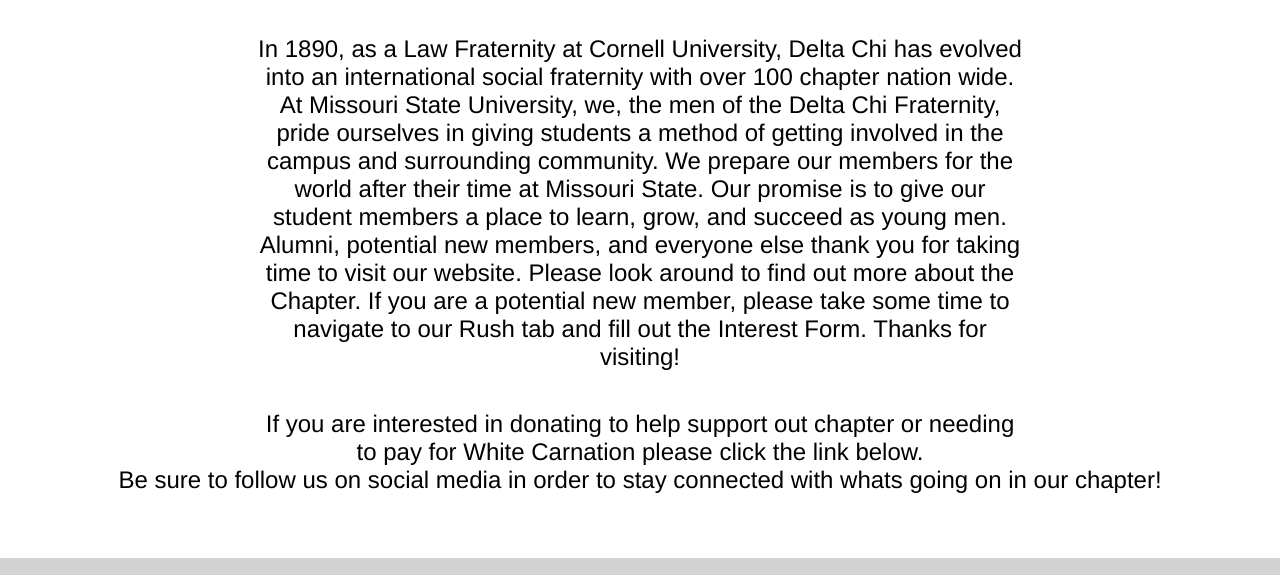
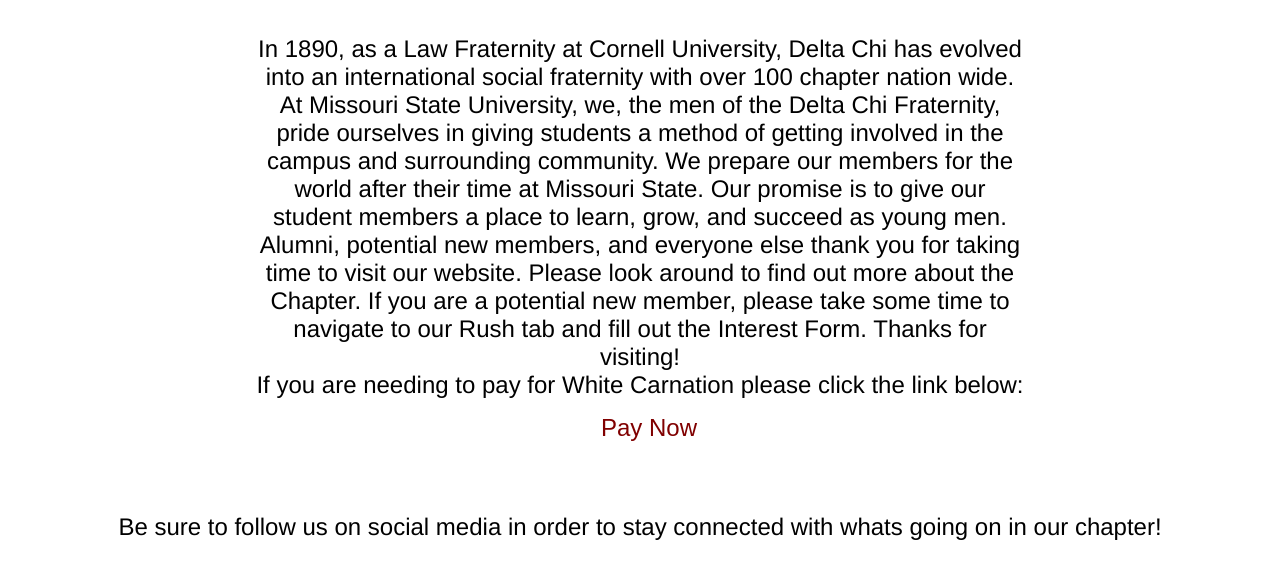
Before and after one commit to mason-wheeler/DeltaChiWebsite, a plain HTML site: page new_website/index.html in a window 1280 px wide. Shown: the part 1005-1580 px from the top of the page. Drawn offline with Linux system fonts and the light colour scheme.

Commit message:
added paypal link to index.html

```diff
--- a/new_website/index.html
+++ b/new_website/index.html
@@ -23,7 +23,7 @@
 </ul>
 <img src="chapter_edit.jpg" class="responsive">
 <hr>
-<p class="maroon"> Promote Friendship | Develop Character | Advance Justice | Education </p>
+<p class="maroon"> Promoting Friendship | Developing Character | Advancing Justice | Assisting in the Acquisition of a Sound Education </p>
 
 <p class="title">The Missouri State University Delta Chi Chapter</p>
 
@@ -40,17 +40,26 @@
 
     </div>
 
+    <br><br><br><br><br><br><br><br>
 
-
-    <br><br><br><br><br><br><br>
+    <div class="social">
     <p>
-        <a class="main"> If you are interested in donating to help support out chapter or needing to pay for White Carnation please click the link below.</a>
+        If you are needing to pay for White Carnation please click the link below:<br>
     </p>
 
-    <br><br><br><br><br><br>
-    <p>
-        <a class="social"> Be sure to follow us on social media in order to stay connected with whats going on in our chapter!</a>
-    </p>
+        <form>
+            <input class="button"type="button" value="Pay Now"
+            onclick="window.location.href='https://www.paypal.com/invoice/p/#WEY9HJC65PB5MZ6E'"
+            />
+        </form>
+
+        <br><br>
+
+        <p>
+            Be sure to follow us on social media in order to stay connected with whats going on in our chapter!
+        </p>
+    </div>
+
 
     <div id="banner">
         <div class="images">
--- a/new_website/style.css
+++ b/new_website/style.css
@@ -215,6 +215,21 @@
 width:222px;
 }
 
+.button {
+    background-color:white;
+    border:none;
+    color:maroon;
+    padding: 15px 25px;
+    margin-left: 45%;
+    margin-right: 45%;
+    text-align: center;
+    font-size: 24px;
+    cursor: pointer;
+}
+
+.button:hover {
+    background-color: darkgray;
+}
 
 
 @media only screen and (max-width:620px) {
```
